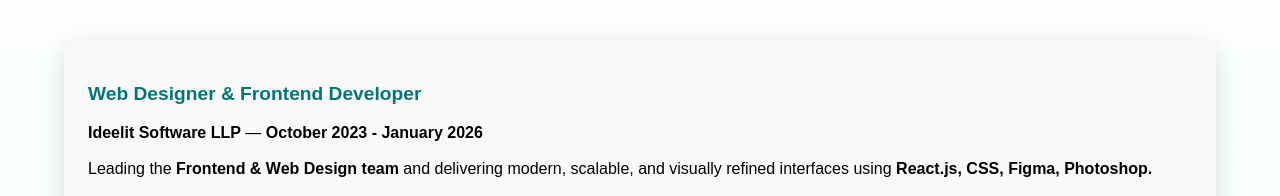
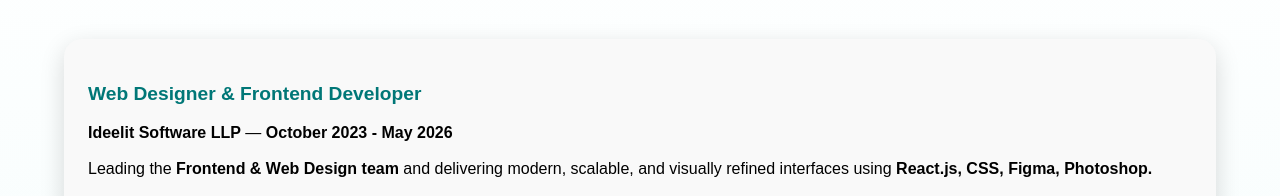
Before and after one commit to aravindanos/Aravind_profile, a React (Create React App) app: page / in a window 1280 px wide. Shown: the part 1824-2020 px from the top of the page. Built offline with nearby package versions, Linux system fonts and the light colour scheme.

Commit message:
new update

```diff
--- a/src/components/Hero.js
+++ b/src/components/Hero.js
@@ -207,7 +207,7 @@
     <div className="timeline-item" data-aos="fade-up">
       <h3>Web Designer & Frontend Developer</h3>
       <p>
-        <b>Ideelit Software LLP</b> — <b>October 2023 - January 2026</b><br /><br />
+        <b>Ideelit Software LLP</b> — <b>October 2023 - May 2026</b><br /><br />
         Leading the <b>Frontend & Web Design team</b> and delivering modern,
         scalable, and visually refined interfaces using
         <b> React.js, CSS, Figma, Photoshop.</b>
```
